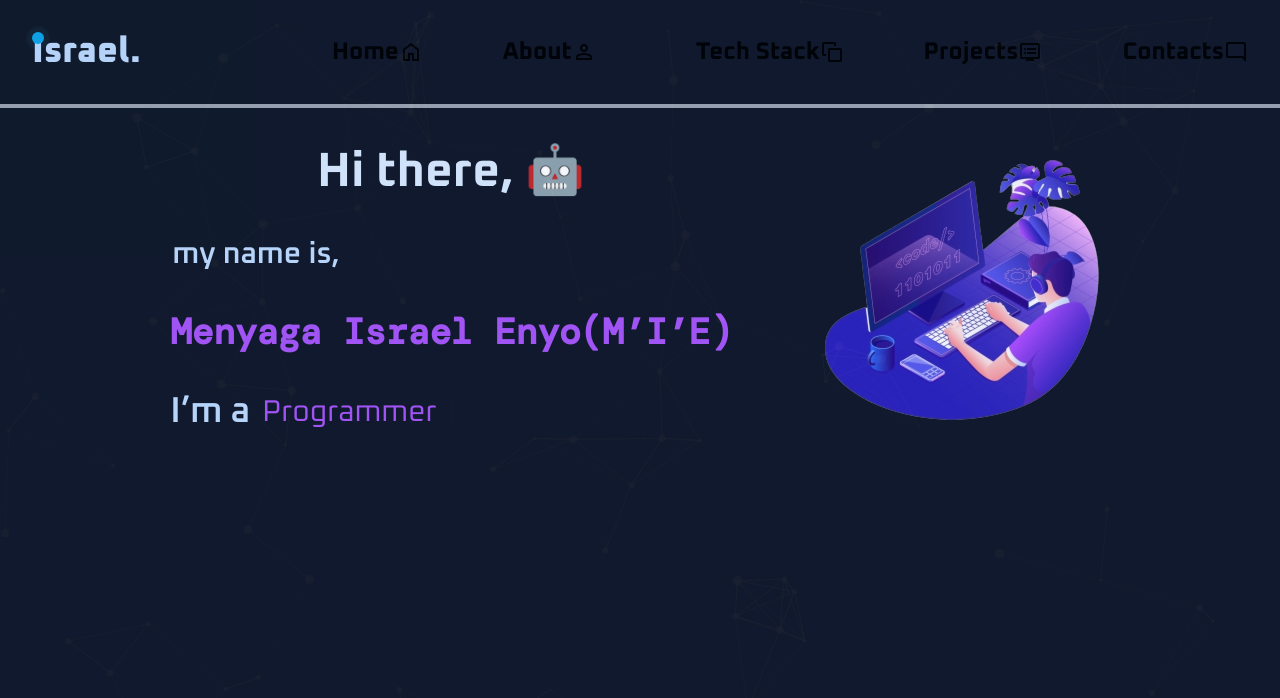
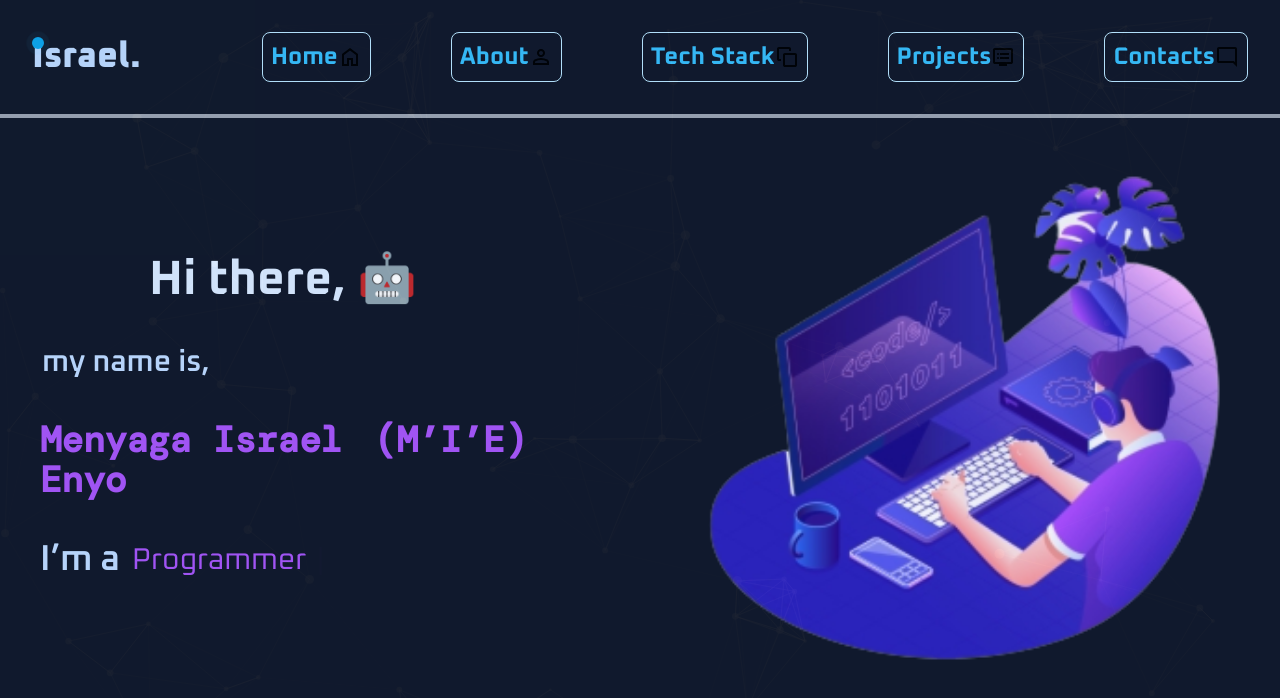
Before and after one commit to MIE-CODE/M-I-E_Portfolio, a Next.js app: page / in a window 1280 px wide. Shown: the top 698 px of the page. Built offline with nearby package versions, Linux system fonts and the light colour scheme; a web font is replaced by a local one.

Commit message:
working on responsiveness for main

```diff
--- a/app/About/page.tsx
+++ b/app/About/page.tsx
@@ -5,17 +5,24 @@ import Typer from "../typer";
 
 const page = () => {
   return (
-    <div className="w-Screen  bg-gray-900 h-[100vh] text-black">
+    <div className="w-Screen  bg-gray-900  h-[100vh] max-h-max text-black">
       <Header />
-      about
+      <div className="p-5 pb-0">
+        <p className=" font-mono text-blue-200/50 text-4xl font-extrabold">
+          About
+        </p>
+        <p className=" font-manrope text-sky-100">About (M’I’E)</p>
+      </div>
+      <div className="text-purple-500 p-5  md:text-3xl">
         <Typer
           words={[
-          "Greetings, Emmanuel Amoo is my name, a self taught and result driven developer, skilled in creating and implementing eye catching, functional and user friendly web applications.As a Distinction gradute in Computer Engineering from Federal Polytechnic Ede,Osun State, I've been exposed to the diversities in tech space and have my knowledge expanded, especailly as far as the tech space is concerned. With my relentless passion towards problem-solving and making things work, I have been able to stay updated with the latest trends in the web technology space.I am current seeking for a fast paced environment where I can deliver at a high quality my skill set and up my game, and the same where hardwork is handsomely rewarded.",
+            "Greetings, Menyaga Enyo Israel is my name, a self taught and result driven developer, skilled in creating and implementing eye catching, functional and user friendly web applications.As a Distinction gradute in Mathematicts And Education from Prince Abubakar Audu University, Kogi State, Nigeria, I've been exposed to the diversities in tech space and have my knowledge expanded, especailly as far as the tech space is concerned. With my relentless passion towards problem-solving and making things work, I have been able to stay updated with the latest trends in the web technology space.I am current seeking for a fast paced environment where I can deliver at a high quality my skill set and up my game, and the same where hardwork is handsomely rewarded.",
           ]}
           loop={1}
           typeSpeed={4}
         />
       </div>
+    </div>
   );
 };
 
--- a/app/Navbar.tsx
+++ b/app/Navbar.tsx
@@ -12,22 +12,19 @@ const Navbar = (props: {
     <nav
       className={`top-0 lg:static ${
         props.show ? "" : "hidden"
-      } fixed right-0 h-[100%] bg-gray-400 lg:bg-transparent  lg:block ml-auto`}
+      } fixed right-0 h-[100%] md:w-[30rem] lg:w-auto  bg-gray-800/100 lg:bg-transparent text-sky-400  lg:block ml-auto`}
     >
       <div className=" flex mt-10 lg:mt-0  justify-center items-center ">
         <button
           onClick={props.onClick}
-          className=" after:bg-slate-600 bg-slate-900/40 lg:hidden rounded"
+          className=" after:bg-slate-600 bg-slate-950/40 lg:hidden rounded"
         >
           <Image src={close} alt="close" />
         </button>
       </div>
       <ul className={`${props.className} `}>
-        <li>
-          <Link
-            href="/"
-            className="flex items-center lg:flex lg:justify-center lg:items-center"
-          >
+        <Link href="/">
+          <li className="flex   items-center lg:flex lg:justify-center lg:items-center border-sky-200 border p-2 rounded-lg hover:text-[#483285] hover:bg-sky-400 ">
             <p>Home</p>
             <svg
               xmlns="http://www.w3.org/2000/svg"
@@ -37,13 +34,10 @@ const Navbar = (props: {
             >
               <path d="M240-200h120v-240h240v240h120v-360L480-740 240-560v360Zm-80 80v-480l320-240 320 240v480H520v-240h-80v240H160Zm320-350Z" />
             </svg>
-          </Link>
-        </li>
-        <li>
-          <Link
-            href="/About"
-            className="flex items-center lg:flex lg:justify-center lg:items-center"
-          >
+          </li>
+        </Link>
+        <Link href="/About">
+          <li className="flex   items-center lg:flex lg:justify-center lg:items-center border-sky-200 border p-2 rounded-lg hover:text-[#483285] hover:bg-sky-400 ">
             <p>About</p>
             <svg
               xmlns="http://www.w3.org/2000/svg"
@@ -53,13 +47,10 @@ const Navbar = (props: {
             >
               <path d="M480-480q-66 0-113-47t-47-113q0-66 47-113t113-47q66 0 113 47t47 113q0 66-47 113t-113 47ZM160-160v-112q0-34 17.5-62.5T224-378q62-31 126-46.5T480-440q66 0 130 15.5T736-378q29 15 46.5 43.5T800-272v112H160Zm80-80h480v-32q0-11-5.5-20T700-306q-54-27-109-40.5T480-360q-56 0-111 13.5T260-306q-9 5-14.5 14t-5.5 20v32Zm240-320q33 0 56.5-23.5T560-640q0-33-23.5-56.5T480-720q-33 0-56.5 23.5T400-640q0 33 23.5 56.5T480-560Zm0-80Zm0 400Z" />
             </svg>
-          </Link>
-        </li>
-        <li>
-          <Link
-            href="/techStack"
-            className="flex pl-5 hover:bg-slate-500 items-center lg:flex lg:justify-center lg:items-center"
-          >
+          </li>
+        </Link>
+        <Link href="/techStack">
+          <li className="flex   items-center lg:flex lg:justify-center lg:items-center border-sky-200 border p-2 rounded-lg hover:text-[#483285] hover:bg-sky-400 ">
             <p>Tech Stack</p>
             <svg
               xmlns="http://www.w3.org/2000/svg"
@@ -69,13 +60,10 @@ const Navbar = (props: {
             >
               <path d="M240-400v80h-80q-33 0-56.5-23.5T80-400v-400q0-33 23.5-56.5T160-880h400q33 0 56.5 23.5T640-800v80h-80v-80H160v400h80ZM400-80q-33 0-56.5-23.5T320-160v-400q0-33 23.5-56.5T400-640h400q33 0 56.5 23.5T880-560v400q0 33-23.5 56.5T800-80H400Zm0-80h400v-400H400v400Zm200-200Z" />
             </svg>
-          </Link>
-        </li>
-        <li>
-          <Link
-            href="/Projects"
-            className="flex items-center lg:flex lg:justify-center lg:items-center"
-          >
+          </li>
+        </Link>
+        <Link href="/Projects">
+          <li className="flex   items-center lg:flex lg:justify-center lg:items-center border-sky-200 border p-2 rounded-lg hover:text-[#483285] hover:bg-sky-400 ">
             {" "}
             <p>Projects</p>
             <svg
@@ -86,13 +74,10 @@ const Navbar = (props: {
             >
               <path d="M280-400q17 0 28.5-11.5T320-440q0-17-11.5-28.5T280-480q-17 0-28.5 11.5T240-440q0 17 11.5 28.5T280-400Zm0-160q17 0 28.5-11.5T320-600q0-17-11.5-28.5T280-640q-17 0-28.5 11.5T240-600q0 17 11.5 28.5T280-560Zm80 160h360v-80H360v80Zm0-160h360v-80H360v80Zm-40 440v-80H160q-33 0-56.5-23.5T80-280v-480q0-33 23.5-56.5T160-840h640q33 0 56.5 23.5T880-760v480q0 33-23.5 56.5T800-200H640v80H320ZM160-280h640v-480H160v480Zm0 0v-480 480Z" />
             </svg>
-          </Link>
-        </li>
-        <li>
-          <Link
-            href="/contacts"
-            className="flex items-center lg:flex lg:justify-center lg:items-center"
-          >
+          </li>
+        </Link>
+        <Link href="/contacts">
+          <li className="flex   items-center lg:flex lg:justify-center lg:items-center border-sky-200 border p-2 rounded-lg hover:text-[#483285] hover:bg-sky-400 ">
             <p>Contacts</p>
             <svg
               xmlns="http://www.w3.org/2000/svg"
@@ -102,8 +87,8 @@ const Navbar = (props: {
             >
               <path d="M880-80 720-240H160q-33 0-56.5-23.5T80-320v-480q0-33 23.5-56.5T160-880h640q33 0 56.5 23.5T880-800v720ZM160-320h594l46 45v-525H160v480Zm0 0v-480 480Z" />
             </svg>
-          </Link>
-        </li>
+          </li>
+        </Link>
       </ul>
     </nav>
   );
--- a/app/main.tsx
+++ b/app/main.tsx
@@ -13,11 +13,11 @@ const Main = () => {
   }, []);
 
   return (
-    <div className="grid lg:flex pt-10 gap-20  justify-center items-center ">
+    <div className="grid lg:flex p-10 gap-20 lg:gap-[10rem]  lg:justify-center  lg:items-center justify-center items-center ">
       <div className="grid gap-5 md:gap-10">
         <div className="flex justify-center">
           <p className={pClass}>
-            <span className=" text-blue-100 font-bold text-3xl md:text-5xl">
+            <span className=" text-blue-100 font-bold text-3xl  md:text-5xl">
               Hi there, 🤖
             </span>{" "}
           </p>
@@ -34,6 +34,7 @@ const Main = () => {
           <p className="flex gap-2  text-xl md:text-4xl font-semibold text-blue-200">
             I’m <span> a</span>
           </p>
+          <div className="text-purple-500  md:text-3xl">
             <Typer
               words={[
                 "Frontend Developer",
@@ -46,7 +47,8 @@ const Main = () => {
             />
           </div>
         </div>
-      <Image src={frame} alt="photo" />
+      </div>
+      <Image className="lg:w-[40rem]" src={frame} alt="photo" />
     </div>
   );
 };
--- a/app/typer.tsx
+++ b/app/typer.tsx
@@ -13,7 +13,7 @@ const Typer = (props: {
   });
 
   return (
-    <div className="text-purple-500 md:text-3xl">
+    <div>
       {text} <Cursor />
     </div>
   );
```
Lines whose indentation alone changed are shown as unchanged.
